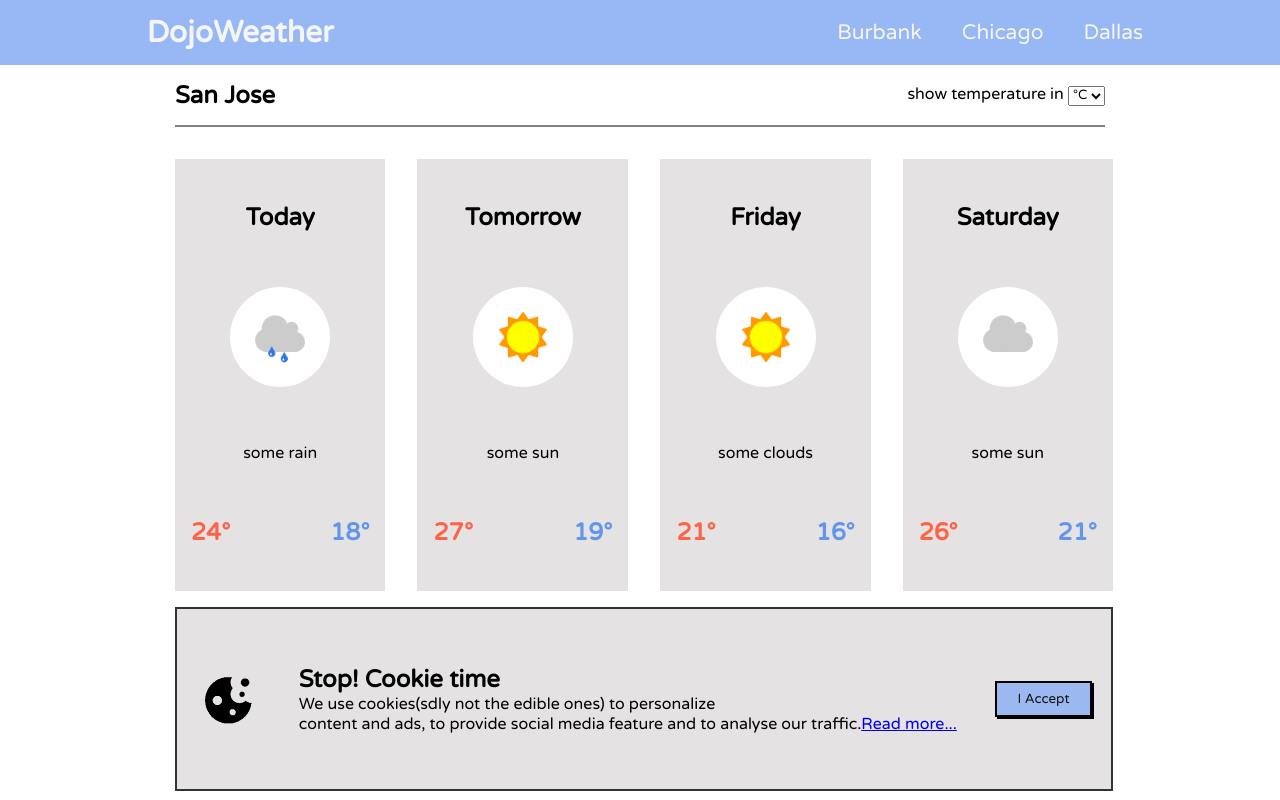
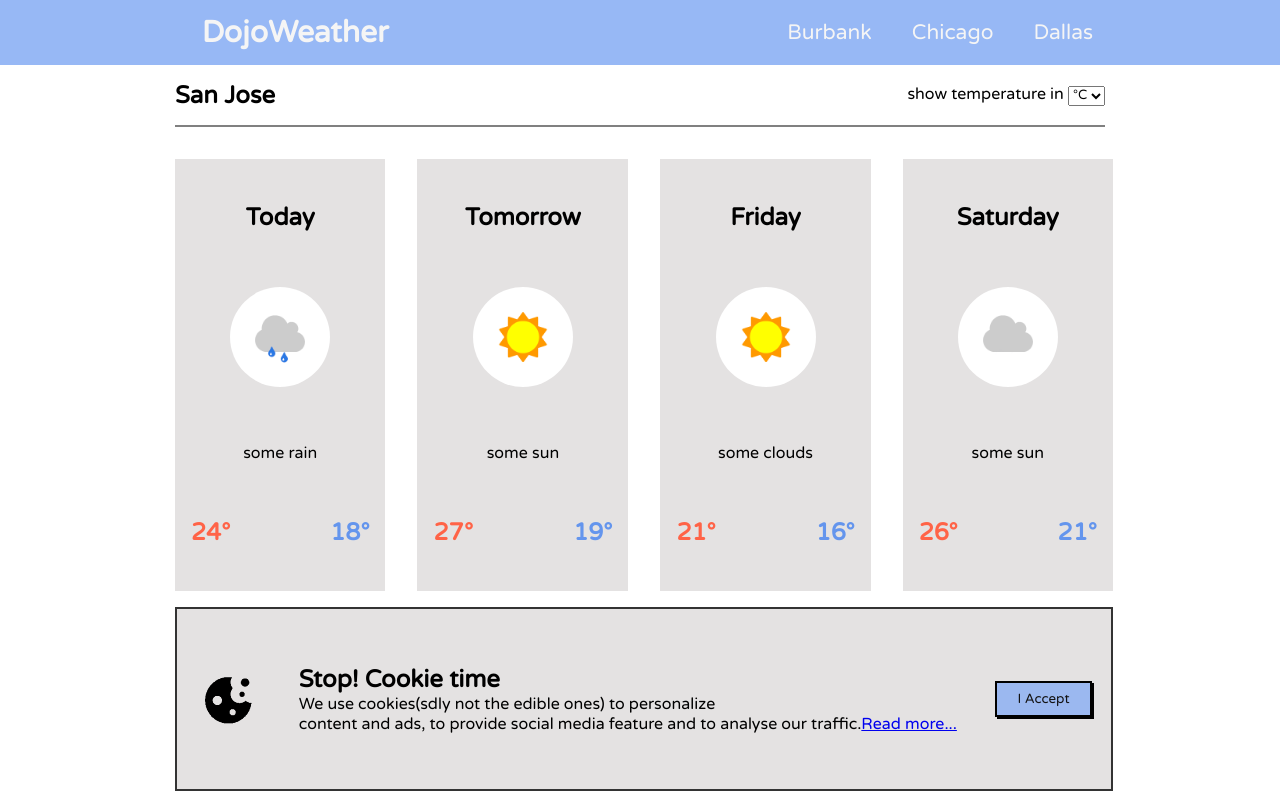
Before and after one commit to Yma-Van2020/JS-HTML-CSS, a plain HTML site: page DojoWeather/index.html in a window 1280 px wide. Drawn offline with Linux system fonts and the light colour scheme.

Commit message:
finished

```diff
--- a/DojoWeather/style.css
+++ b/DojoWeather/style.css
@@ -16,10 +16,15 @@ nav {
     align-items: center;
 }
 
+nav h1{
+    position: relative;
+    left: 15px
+}
+
 nav ul {
     display: flex;
     position: relative;
-    left: 70px
+    left: 20px
 }
 
 nav h1{
```
